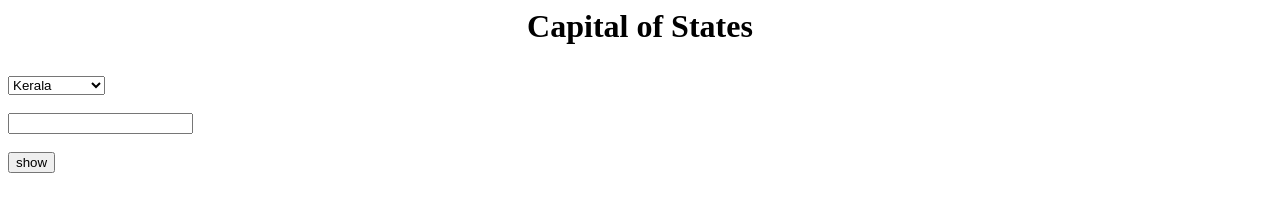
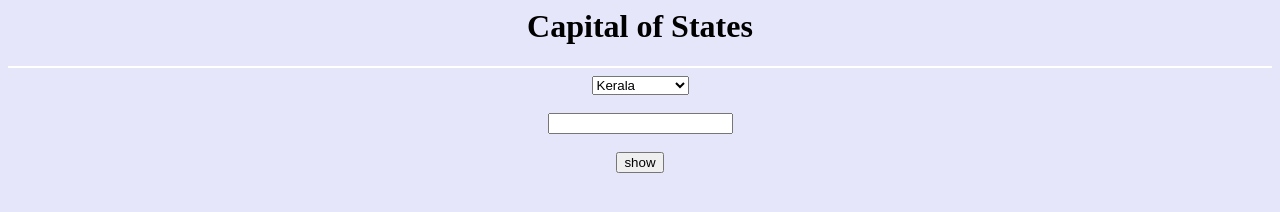
Before and after one commit to Nandana-Nair-hub/aboutme, a plain HTML site: page capitalofastate.html in a window 1280 px wide. Drawn offline with Linux system fonts and the light colour scheme.

Commit message:
Update capitalofastate.html

```diff
--- a/capitalofastate.html
+++ b/capitalofastate.html
@@ -25,7 +25,7 @@ break;
  }
 
 </script> </head>
-<body style="background-color=lavender;">
+<body style="background-color:lavender;text-align:center;">
 <form name="myform">
 <h1 align="center">Capital of States</h1>
 <hr color="white">
```
